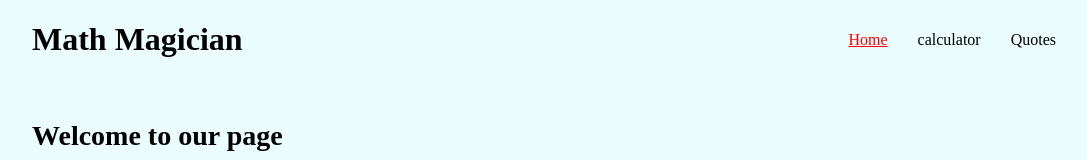
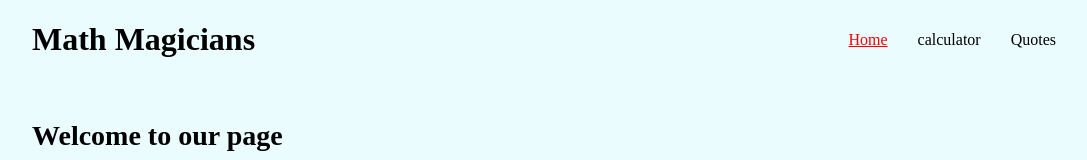
Before and after one commit to xtrahuman/math-magician, a React (Create React App) app: page / in a window 1280 px wide. Shown: the top 160 px of the page, without its empty margins (96-1183 px from the left). Built offline with nearby package versions, Linux system fonts and the light colour scheme.

Commit message:
correct linter errors and run build

```diff
--- a/src/component/Header.js
+++ b/src/component/Header.js
@@ -2,7 +2,7 @@ import React from 'react';
 
 const Header = () => (
   <header className="header">
-    <h1>Math Magician</h1>
+    <h1>Math Magicians</h1>
   </header>
 );
 
```
